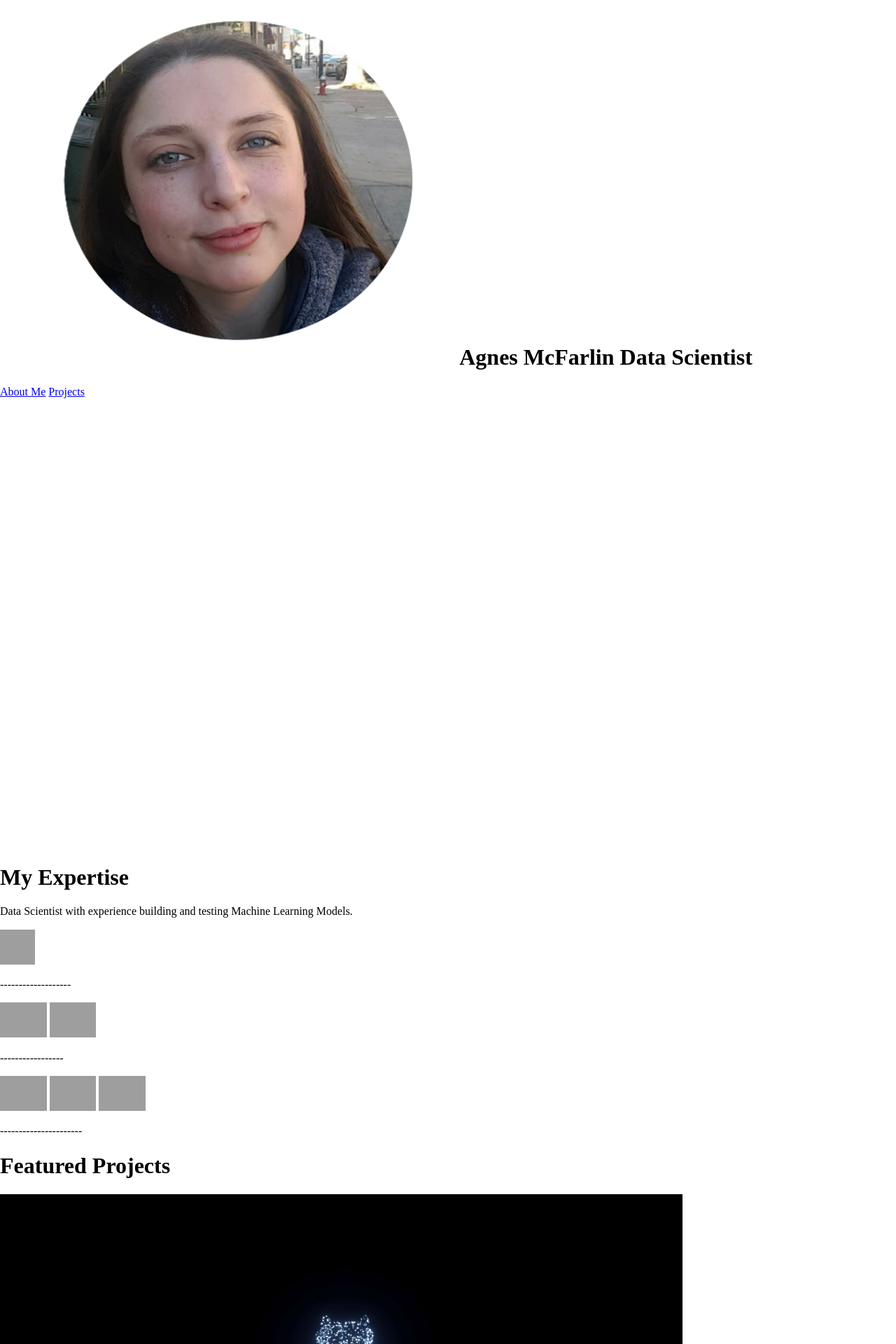
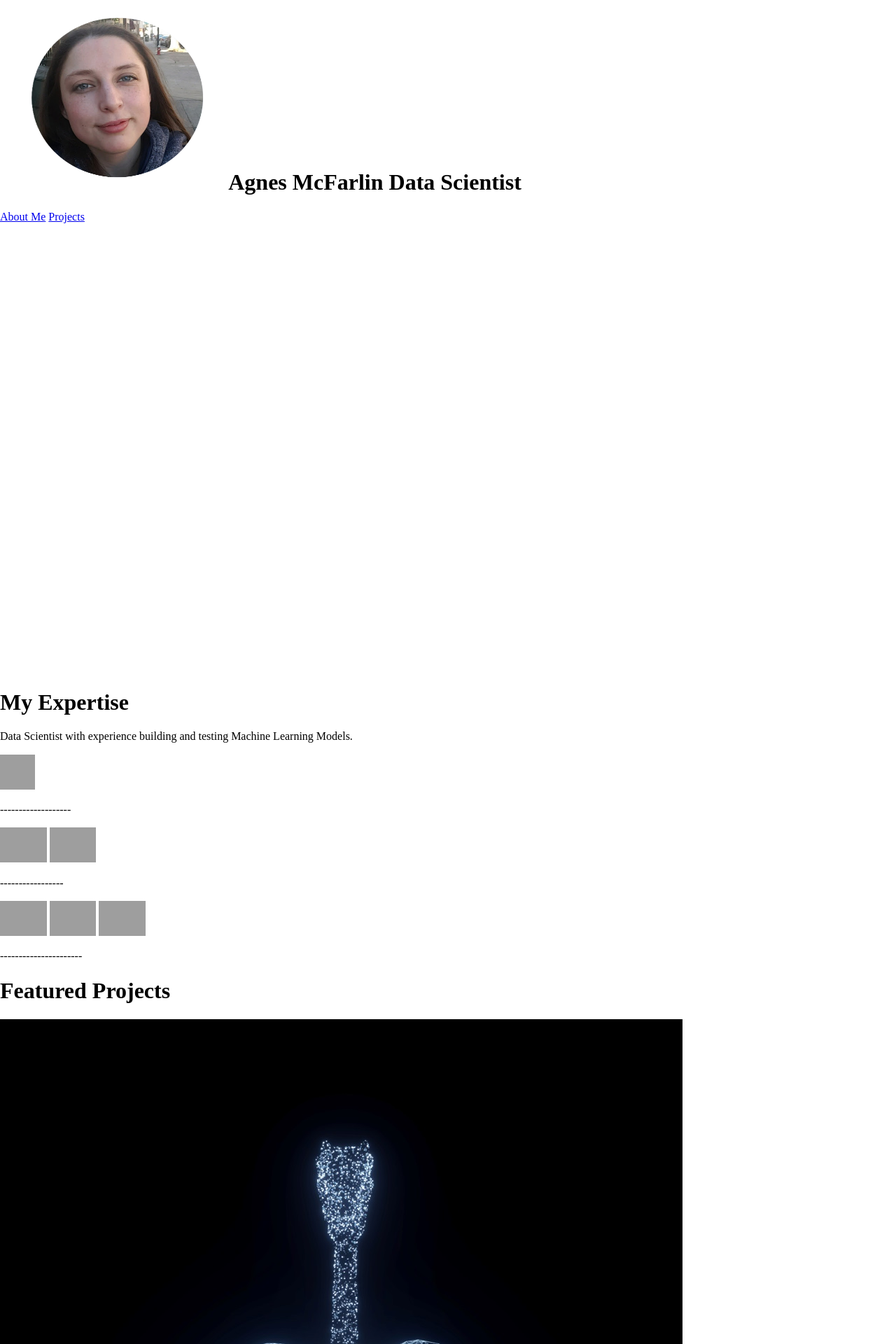
Before and after one commit to oohtmeel1/oohtmeel1.github.io, a Jekyll site: the page built from index.html, in a window 1280 px wide. Shown: the top 1920 px of the page at 70% size. Built offline with Jekyll 4.4.1, drawn with Linux system fonts in a browser that asks for light colours; grey boxes are pictures that could not be loaded.

Commit message:
Update header.html

```diff
--- a/_includes/header.html
+++ b/_includes/header.html
@@ -2,7 +2,7 @@
   <div class="header">
       <h1>
 		<div class="images-center">
-        <img alt="mountains" src="{{ "/assets/img/me.png" | prepend: site.baseurl }}", height =500, width =650 />
+        <img alt="mountains" src="{{ "/assets/img/me.png" | prepend: site.baseurl }}", height =250, width =320 />
         <span class="site-title">{{site.username}}</span>
         <span class="site-description">{{site.user_title}}</span>
       </h1>
```
